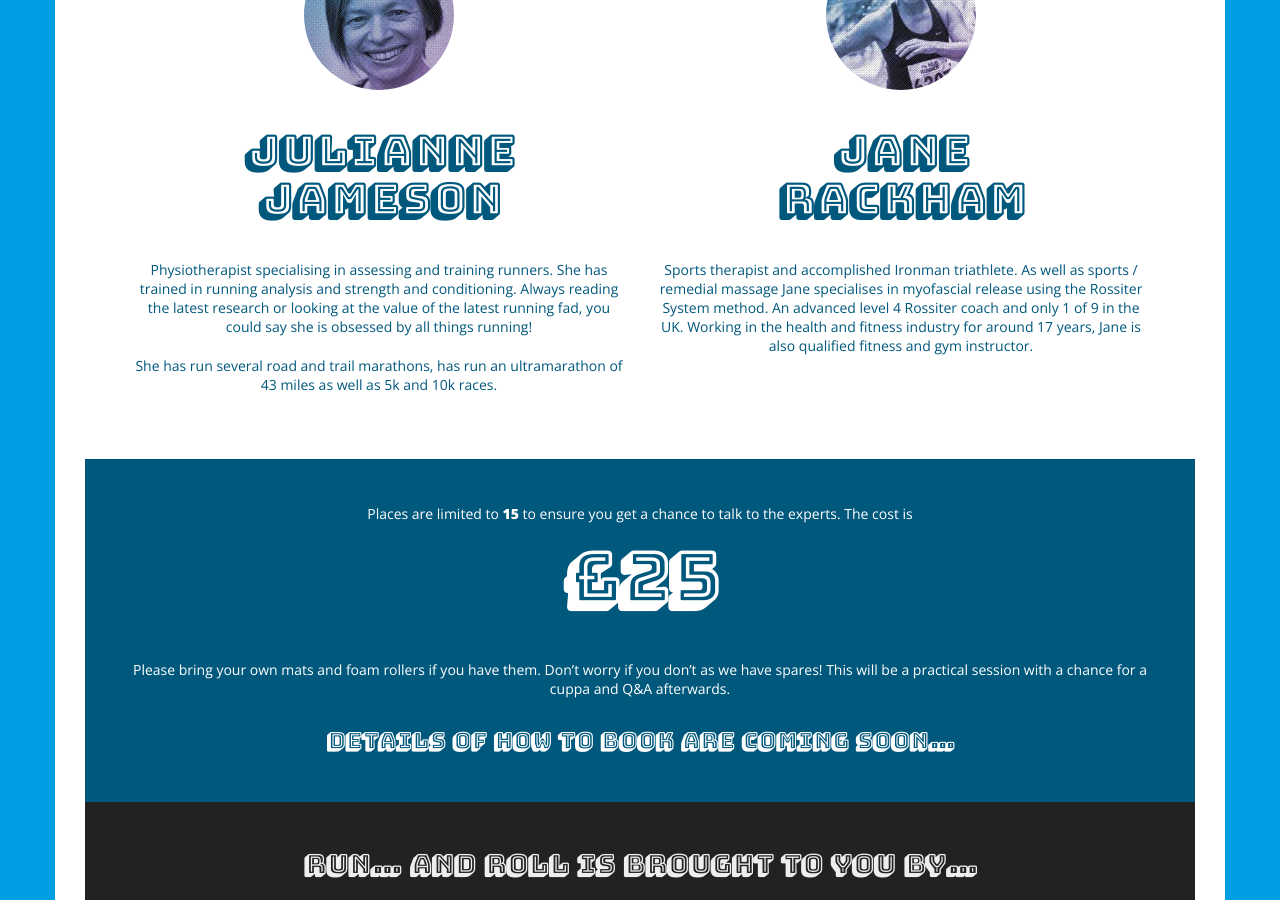
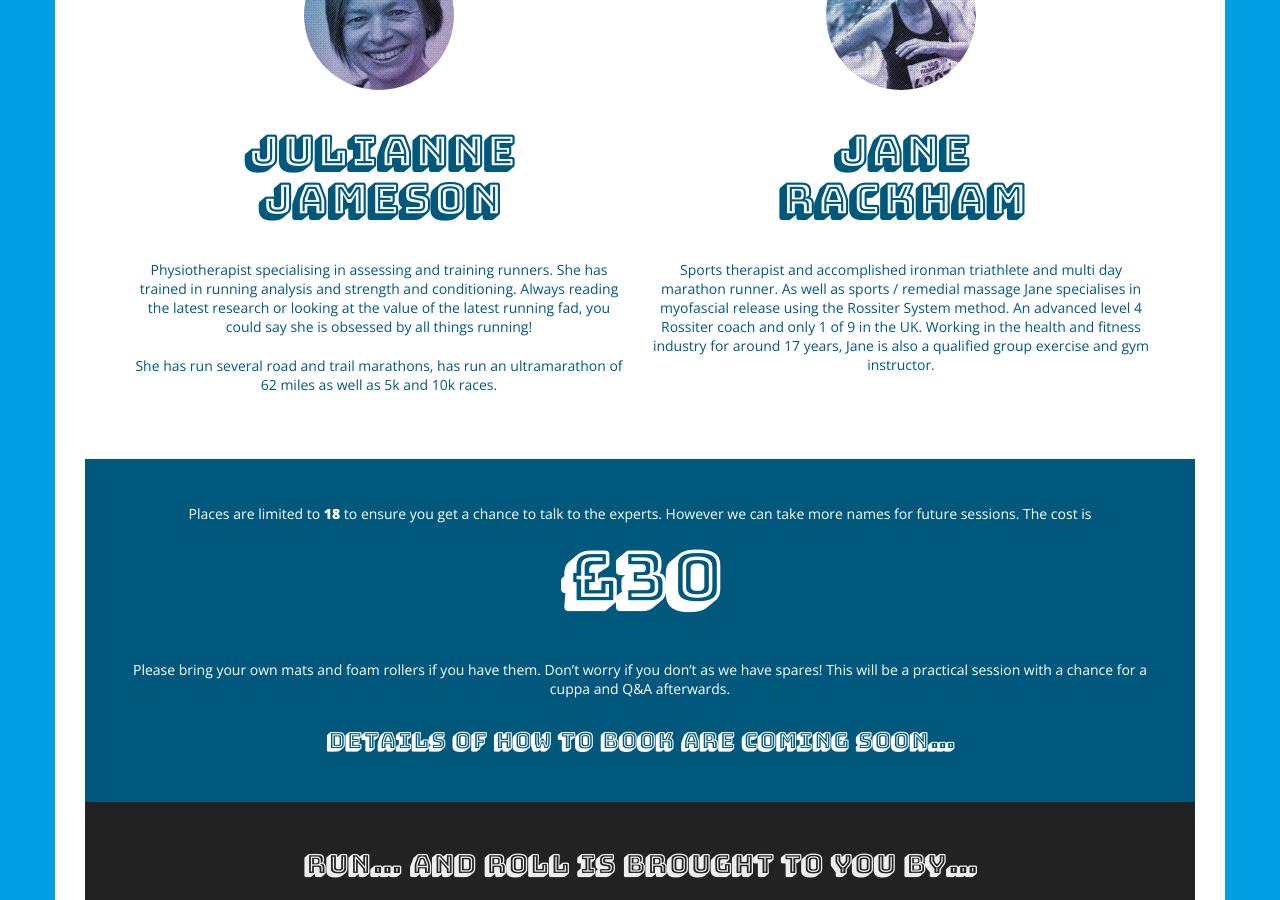
Before and after one commit to GrantSmithDoddle/run-and-roll, a Jekyll site: the page built from index.html, in a window 1280 px wide and 900 px high, scrolled down 1697 px. Built offline with Jekyll 4.4.1, drawn with Linux system fonts in a browser that asks for light colours.

Commit message:
Site amends

```diff
--- a/_includes/body.html
+++ b/_includes/body.html
@@ -35,18 +35,18 @@
                     <img src="{{ site.baseurl }}/assets/img/Jules.jpg" alt="Portrait of Julianne Jameson, Dircteor of Runology">
                     <h2>Julianne<br />Jameson</h2>
                     <p>Physiotherapist specialising in assessing and training runners. She has trained in running analysis and strength and conditioning. Always reading the latest research or looking at the value of the latest running fad, you could say she is obsessed by all things running!</p>
-                    <p>She has run several road and trail marathons, has run an ultramarathon of 43 miles as well as 5k and 10k races.</p>
+                    <p>She has run several road and trail marathons, has run an ultramarathon of 62 miles as well as 5k and 10k races.</p>
                 </div>
                 <div class="grid-item">
                     <img src="{{ site.baseurl }}/assets/img/jane.jpg" alt="Portrait of Jane Rackham, Dircteor of The Rackham Effect">
                     <h2>Jane<br />Rackham</h2>
-                    <p>Sports therapist and accomplished Ironman triathlete. As well as sports / remedial massage Jane specialises in myofascial release using the Rossiter System method.  An advanced level 4 Rossiter coach and only 1 of 9 in the UK. Working in the health and fitness industry for around 17 years, Jane is also qualified fitness and gym instructor.</p>
+                    <p>Sports therapist and accomplished ironman triathlete and multi day marathon runner. As well as sports / remedial massage Jane specialises in myofascial release using the Rossiter System method.  An advanced level 4 Rossiter coach and only 1 of 9 in the UK. Working in the health and fitness industry for around 17 years, Jane is also a qualified group exercise and gym instructor.</p>
                 </div>
         </section>
 
         <section id="places">
-            <p>Places are limited to <strong>15</strong> to ensure you get a chance to talk to the experts.  The cost is</p>
-            <h1>£25</h1>
+            <p>Places are limited to <strong>18</strong> to ensure you get a chance to talk to the experts.  However we can take more names for future sessions. The cost is</p>
+            <h1>£30</h1>
             <p>Please bring your own mats and foam rollers if you have them.  Don’t worry if you don’t as we have spares!  This will be a practical session with a chance for a cuppa and Q&A afterwards.</p>
             <h4>Details of how to book are coming soon…</h4>
         </section>
```
Also changed, not shown: assets/css/2-layouts/_body.sass (+5 -5 lines).
